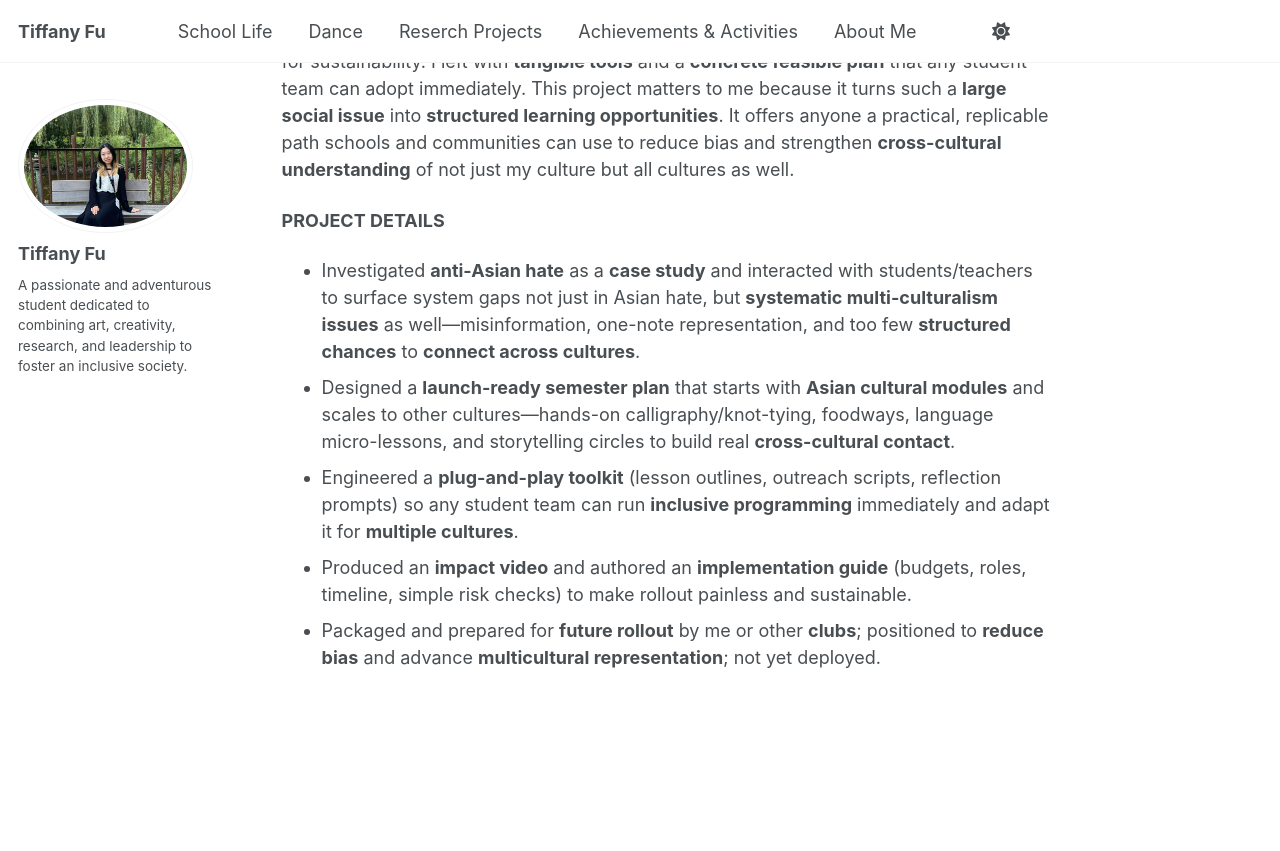
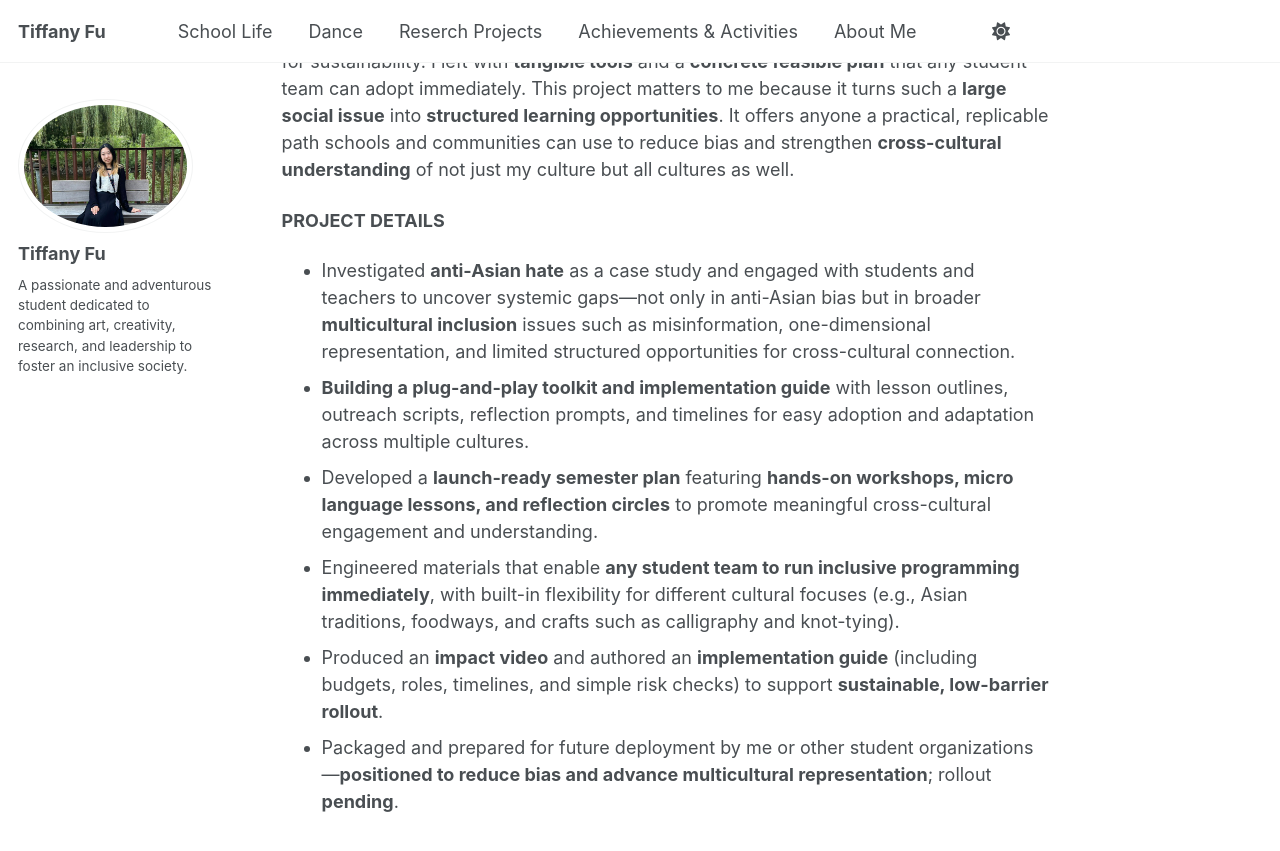
Before and after one commit to TiffanyJTFu/TiffanyTestWeb, a Jekyll site: the page built from _teaching/01-CommunitySocialIssueProject.md, in a window 1280 px wide and 900 px high, scrolled down 955 px. Shown: the top 851 px of the window. Built offline with Jekyll 4.4.1, drawn with Linux system fonts in a browser that asks for light colours; a script that is not in the unit is left out.

Commit message:
Update 01-CommunitySocialIssueProject.md

```diff
--- a/_teaching/01-CommunitySocialIssueProject.md
+++ b/_teaching/01-CommunitySocialIssueProject.md
@@ -18,8 +18,9 @@ paperurl1: 'https://www.tiffu.ca/files/Step 8B_ Action plan Final Report - Tiffa
 It outlines a **semester** of **low-cost, high-engagement modules**—calligraphy and other realistic and fun workshops, foodways and language mini-lessons—paired with outreach scripts for social media, and reflection prompts for improvements. To make the case, I produced an **impact presentation video**; to make it actionable, I also wrote an **implementation report** with **budget templates, roles, timelines**, and **risk-mitigation steps** for sustainability. I left with **tangible tools** and a **concrete feasible plan** that any student team can adopt immediately. This project matters to me because it turns such a **large social issue** into **structured learning opportunities**. It offers anyone a practical, replicable path schools and communities can use to reduce bias and strengthen **cross-cultural understanding** of not just my culture but all cultures as well.
 
 **PROJECT DETAILS**
-* Investigated **anti-Asian hate** as a **case study** and interacted with students/teachers to surface system gaps not just in Asian hate, but **systematic multi-culturalism issues** as well—misinformation, one-note representation, and too few **structured chances** to **connect across cultures**.
-* Designed a **launch-ready semester plan** that starts with **Asian cultural modules** and scales to other cultures—hands-on calligraphy/knot-tying, foodways, language micro-lessons, and storytelling circles to build real **cross-cultural contact**.
-* Engineered a **plug-and-play toolkit** (lesson outlines, outreach scripts, reflection prompts) so any student team can run **inclusive programming** immediately and adapt it for **multiple cultures**.
-* Produced an **impact video** and authored an **implementation guide** (budgets, roles, timeline, simple risk checks) to make rollout painless and sustainable.
-* Packaged and prepared for **future rollout** by me or other **clubs**; positioned to **reduce bias** and advance **multicultural representation**; not yet deployed.
+* Investigated **anti-Asian hate** as a case study and engaged with students and teachers to uncover systemic gaps—not only in anti-Asian bias but in broader **multicultural inclusion** issues such as misinformation, one-dimensional representation, and limited structured opportunities for cross-cultural connection.
+* **Building a plug-and-play toolkit and implementation guide** with lesson outlines, outreach scripts, reflection prompts, and timelines for easy adoption and adaptation across multiple cultures.
+* Developed a **launch-ready semester plan** featuring **hands-on workshops, micro language lessons, and reflection circles** to promote meaningful cross-cultural engagement and understanding.
+* Engineered materials that enable **any student team to run inclusive programming immediately**, with built-in flexibility for different cultural focuses (e.g., Asian traditions, foodways, and crafts such as calligraphy and knot-tying).
+* Produced an **impact video** and authored an **implementation guide** (including budgets, roles, timelines, and simple risk checks) to support **sustainable, low-barrier rollout**.
+* Packaged and prepared for future deployment by me or other student organizations—**positioned to reduce bias and advance multicultural representation**; rollout **pending**.
```
